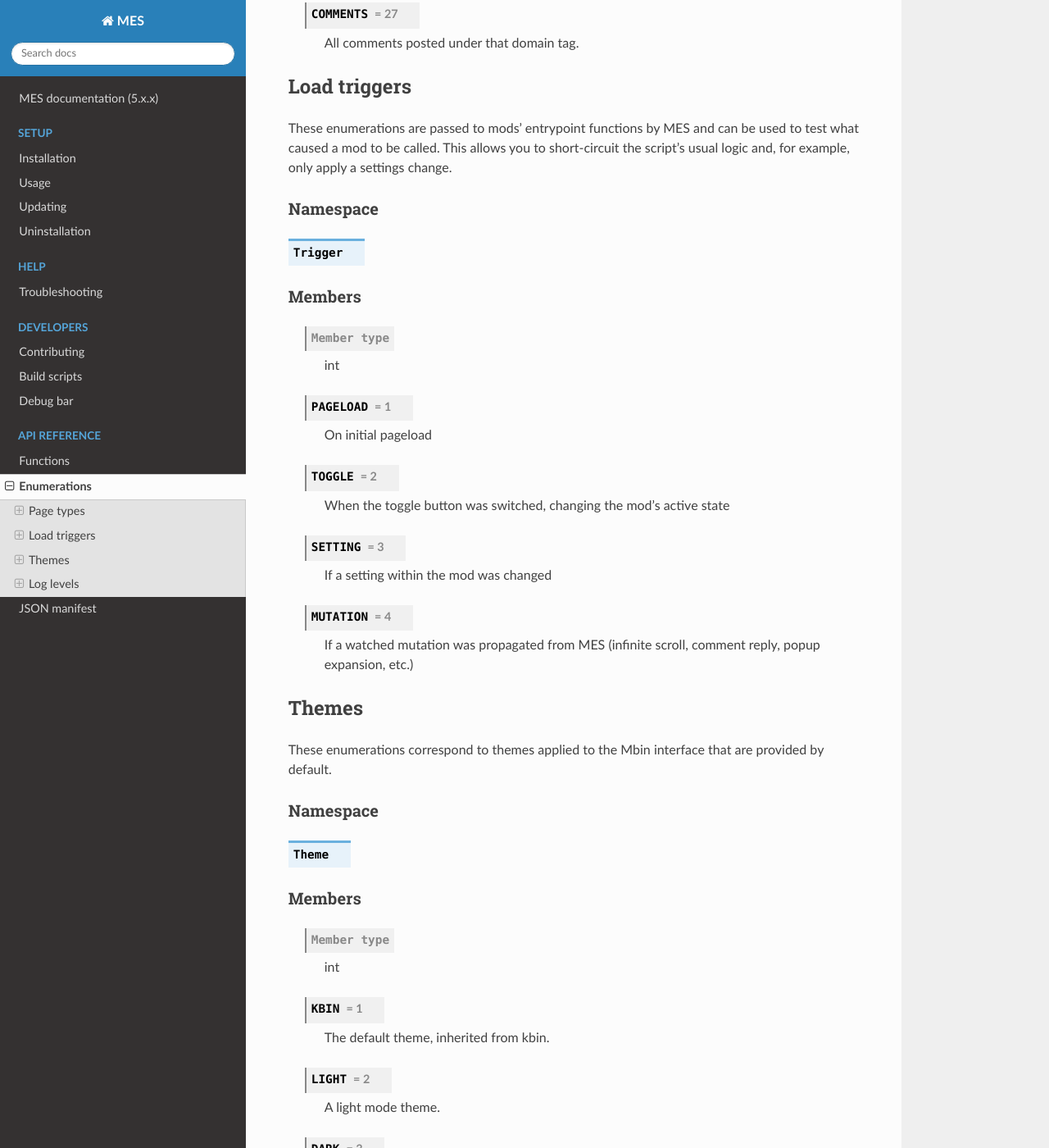
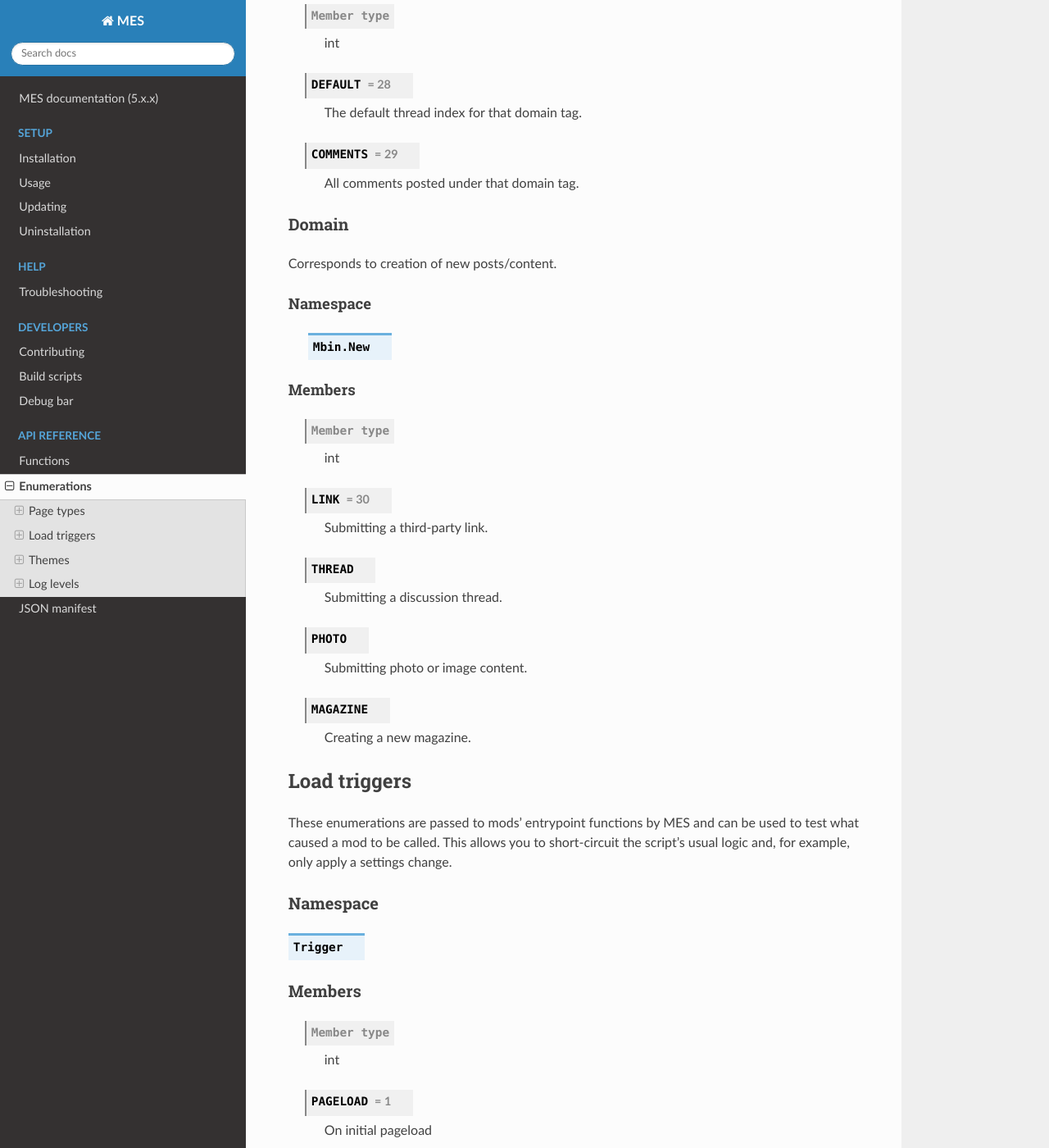
Before and after one commit to aclist/kbin-kes, a Sphinx documentation site: the page built from docs/source/enums.rst, in a window 1280 px wide and 1400 px high, scrolled down 4228 px. Shown: the whole window at 82% size. Built offline with Sphinx 7.4.7 and the Read the Docs theme 3.1.0, drawn with Linux system fonts in a browser that asks for light colours; some of the changed text lies outside the part shown.

Commit message:
chore: document new page enums

```diff
--- a/docs/source/enums.rst
+++ b/docs/source/enums.rst
@@ -71,6 +71,16 @@ Members
 
    A specific magazine/community
 
+.. rst-class:: enum, member-10
+.. js:attribute:: People
+
+   Lists users registered on an instance
+
+.. rst-class:: enum, member-11
+.. js:attribute:: Modlog
+
+   The moderation log for an instance
+
 
 Messages
 ^^^^^^^^^^^
@@ -216,15 +226,51 @@ Members
 
    int
 
-.. rst-class:: enum, member-26
+.. rst-class:: enum, member-28
 .. js:attribute:: DEFAULT
 
    The default thread index for that domain tag.
 
-.. rst-class:: enum, member-27
+.. rst-class:: enum, member-29
 .. js:attribute:: COMMENTS
 
    All comments posted under that domain tag.
+
+Domain
+^^^^^^^^^^^
+
+Corresponds to creation of new posts/content.
+
+Namespace
+""""""""""""
+   .. js:attribute:: Mbin.New
+
+Members
+""""""""""""
+.. rst-class:: enum, nolink
+.. js:attribute:: Member type
+
+   int
+
+.. rst-class:: enum, member-30
+.. js:attribute:: LINK
+
+   Submitting a third-party link.
+
+.. rst-class:: enum, member-31
+.. js:attribute:: THREAD
+
+   Submitting a discussion thread.
+
+.. rst-class:: enum, member-32
+.. js:attribute:: PHOTO
+
+   Submitting photo or image content.
+
+.. rst-class:: enum, member-33
+.. js:attribute:: MAGAZINE
+
+   Creating a new magazine.
 
 Load triggers
 -------------------
```
Also changed, not shown: other parts of docs/source/enums.rst (+16 -16 lines).
